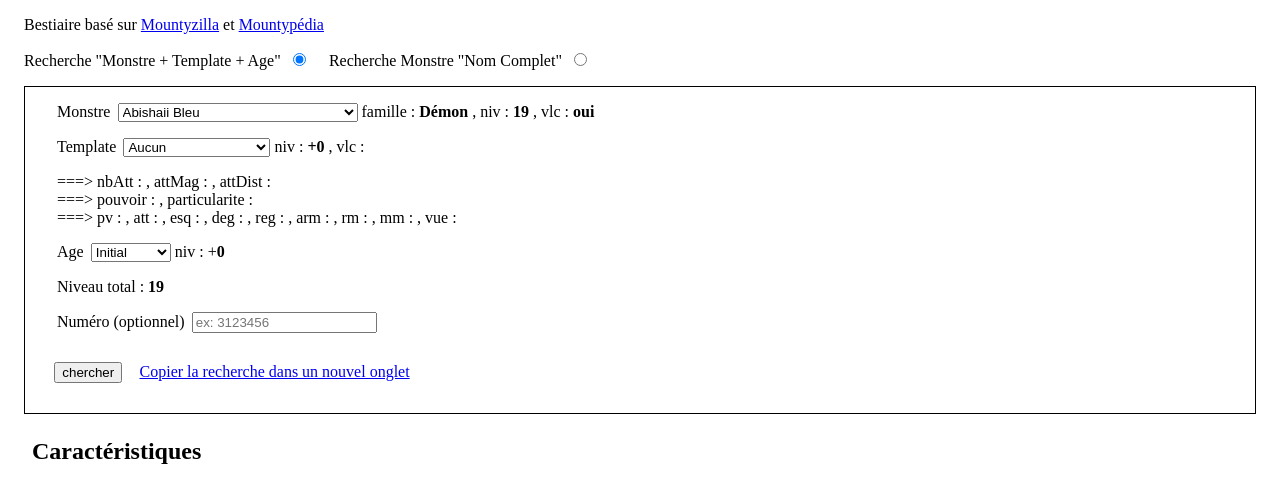
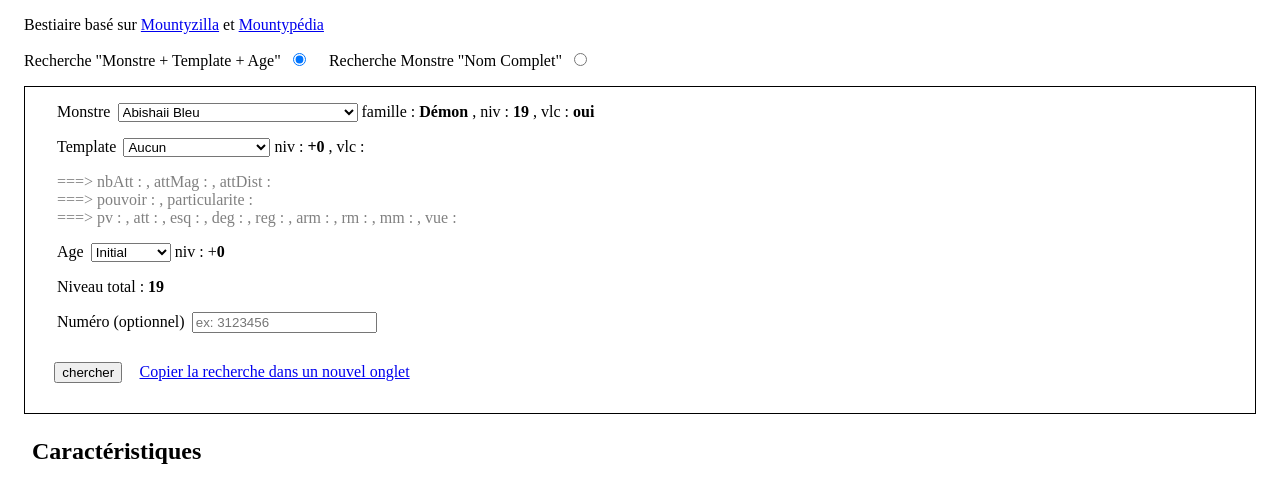
Before and after one commit to Dragt/bestiaire, a plain HTML site: page index.html in a window 1280 px wide. Drawn offline with Linux system fonts and the light colour scheme.

Commit message:
Ajout infos templates Mountypedia

```diff
--- a/css/bestiaire.css
+++ b/css/bestiaire.css
@@ -13,3 +13,7 @@
 label {
 	margin : 0 0.2em 0 1em;
 }
+
+#infosSup {
+	color: grey;
+}
```
